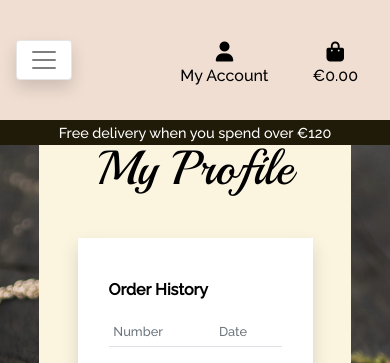
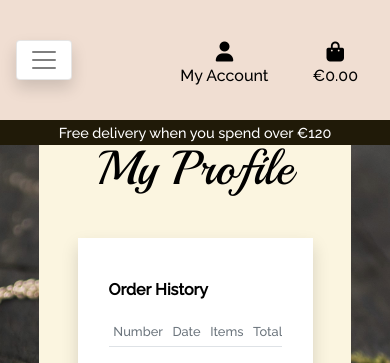
Before and after one commit to Saraholoughlin5/Milestone_Project_4, a Django app: page /profile/ in a window 390 px wide. Shown: the top 363 px of the page. Run offline with Django 3.2, Linux system fonts and the light colour scheme; the visitor is signed in with stand-in values (Sample User, id 1); data comes from the database, SQL or seed files in the repository; data that the repository does not hold is empty; some libraries are stand-ins or nearby versions; some web fonts are replaced.

Commit message:
Set checkout mobile visibility

```diff
--- a/static/css/base.css
+++ b/static/css/base.css
@@ -437,12 +437,8 @@ input[name='q']::placeholder {
         padding: .25rem .5rem !important;
     }
 
-    .big-table {
-        display: none;
-    }
-
     .big-checkout {
-        display: none;
+        visibility: hidden;
     }
 
     .signup {
```
